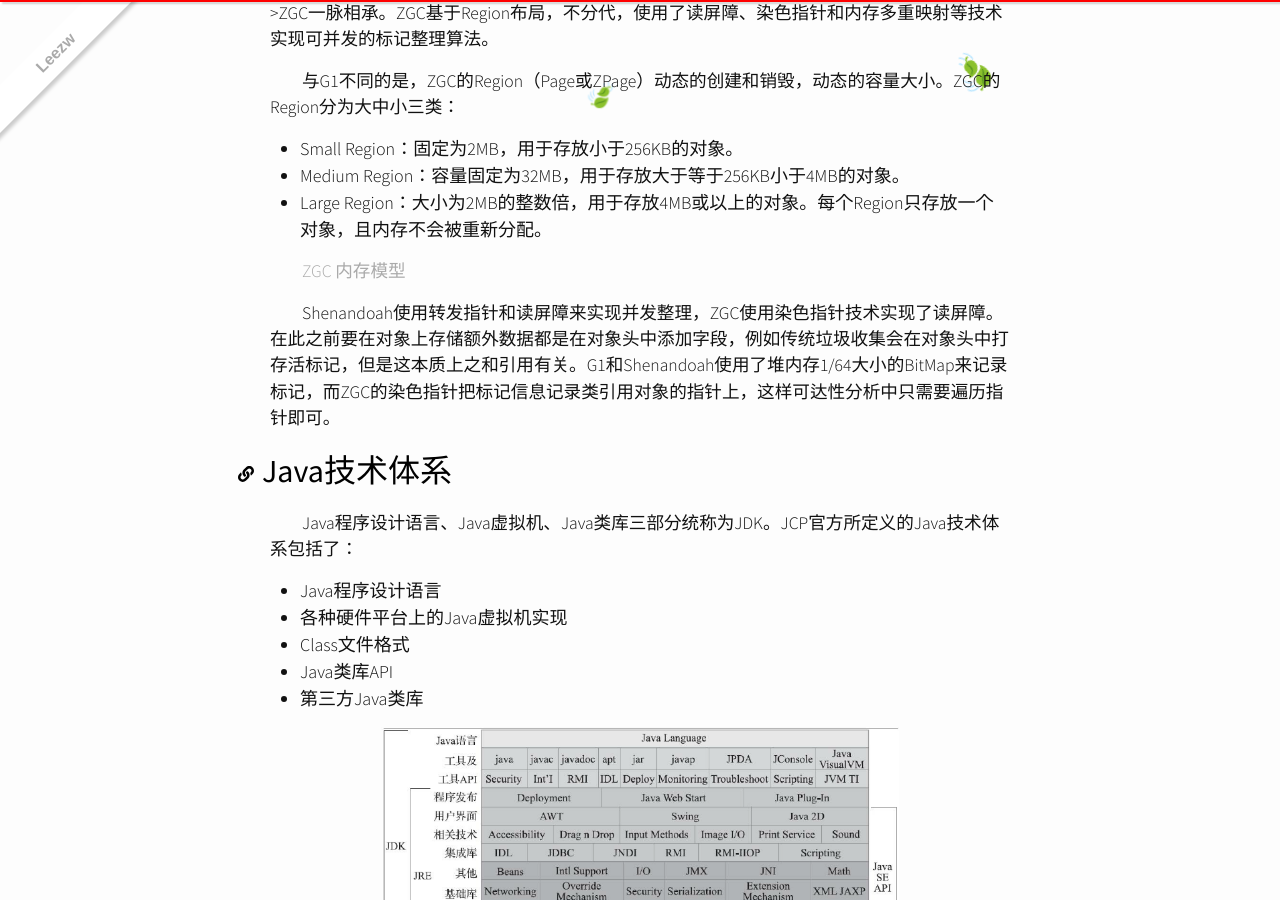
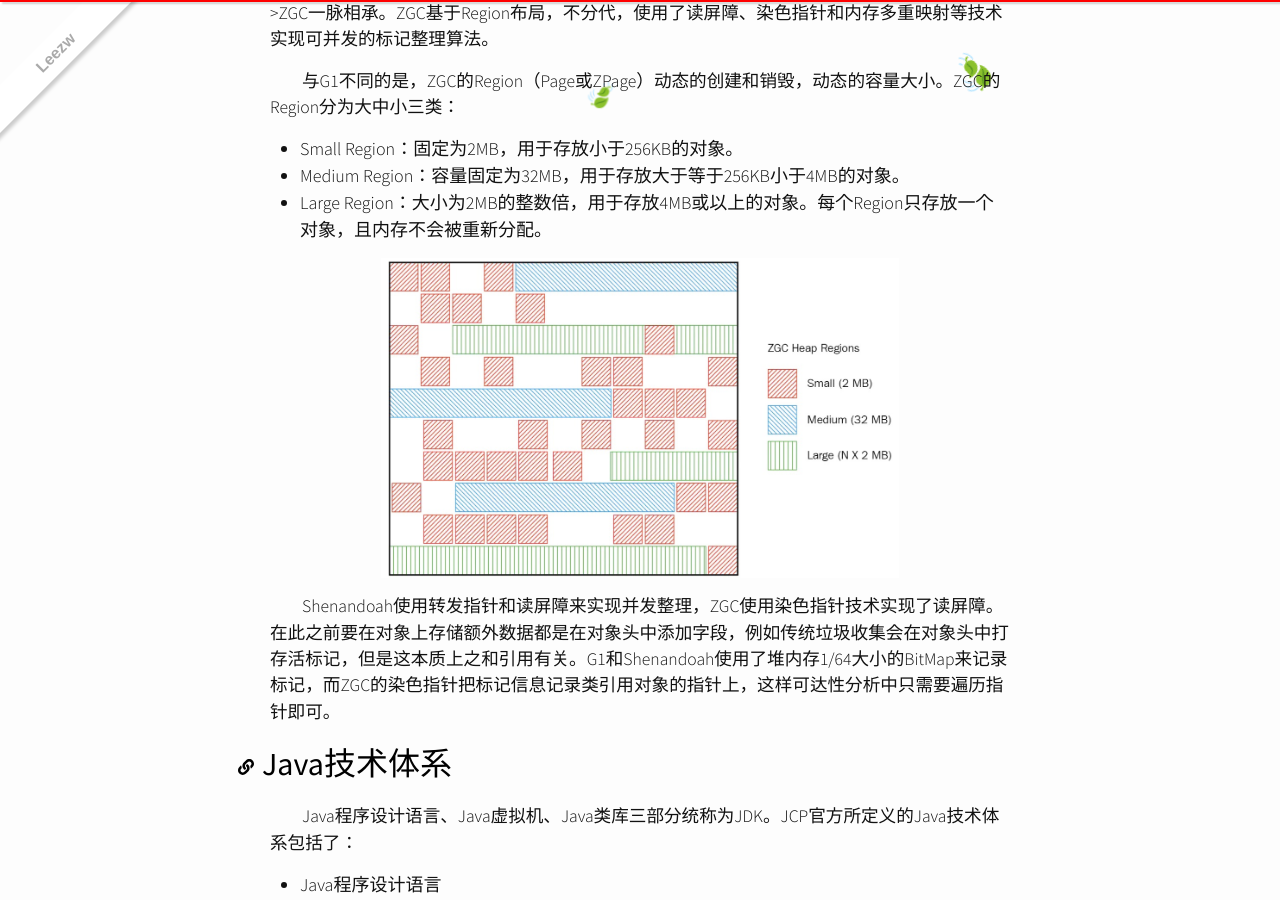
Before and after one commit to quantum-li/quantum-li.github.io, a Jekyll site: the page built from _posts/2020-06-07-understanding-the-jvm-advanced-features-and-best-practices.md, in a window 1280 px wide and 900 px high, scrolled down 20446 px. Built offline with Jekyll 4.4.1, drawn with Linux system fonts in a browser that asks for light colours; nearby versions of some CDN libraries; comment, search, counter and statistics services are not loaded.

Commit message:
Update 2020-06-07-understanding-the-jvm-advanced-features-and-best-practices.md

```diff
--- a/_posts/2020-06-07-understanding-the-jvm-advanced-features-and-best-practices.md
+++ b/_posts/2020-06-07-understanding-the-jvm-advanced-features-and-best-practices.md
@@ -486,7 +486,7 @@
 + Medium Region：容量固定为32MB，用于存放大于等于256KB小于4MB的对象。
 + Large Region：大小为2MB的整数倍，用于存放4MB或以上的对象。每个Region只存放一个对象，且内存不会被重新分配。
 
-[ZGC 内存模型](/assets/images/understanding-the-jvm-advanced-features-and-best-practices/603b145f-e0a6-49fb-aa6e-81b54e8c4a0a.png)
+![ZGC 内存模型](/assets/images/understanding-the-jvm-advanced-features-and-best-practices/603b145f-e0a6-49fb-aa6e-81b54e8c4a0a.png)
 
 Shenandoah使用转发指针和读屏障来实现并发整理，ZGC使用染色指针技术实现了读屏障。在此之前要在对象上存储额外数据都是在对象头中添加字段，例如传统垃圾收集会在对象头中打存活标记，但是这本质上之和引用有关。G1和Shenandoah使用了堆内存1/64大小的BitMap来记录标记，而ZGC的染色指针把标记信息记录类引用对象的指针上，这样可达性分析中只需要遍历指针即可。
 
```
